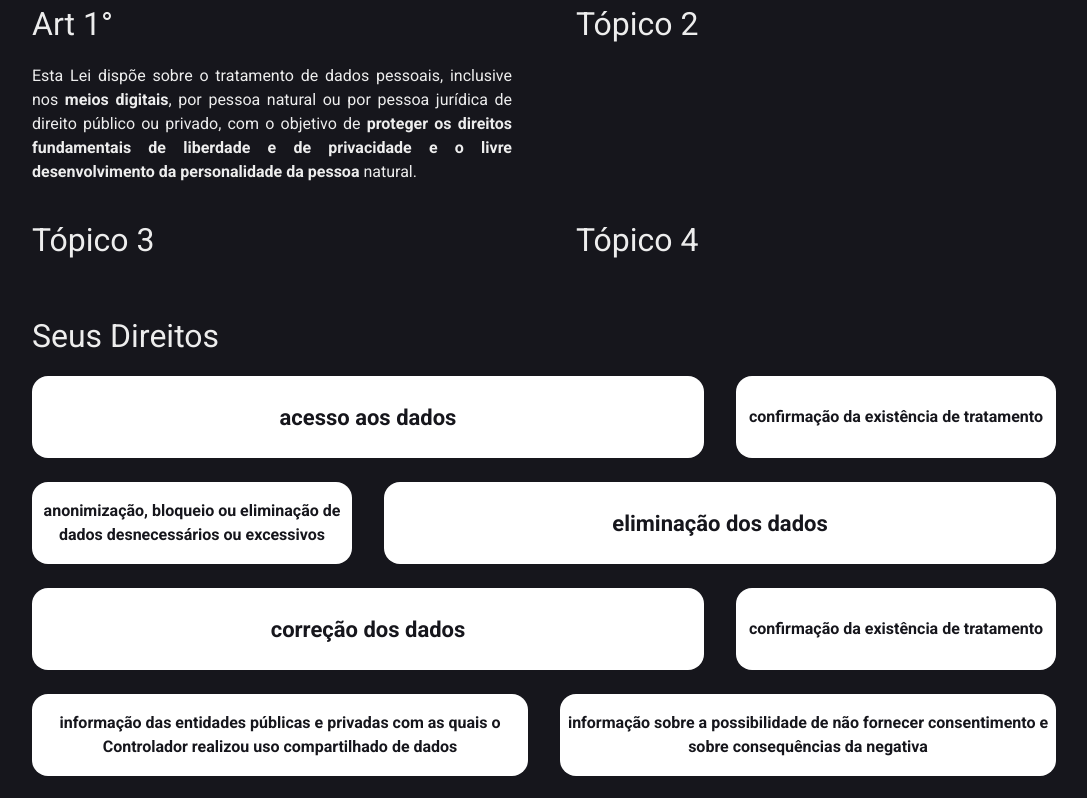
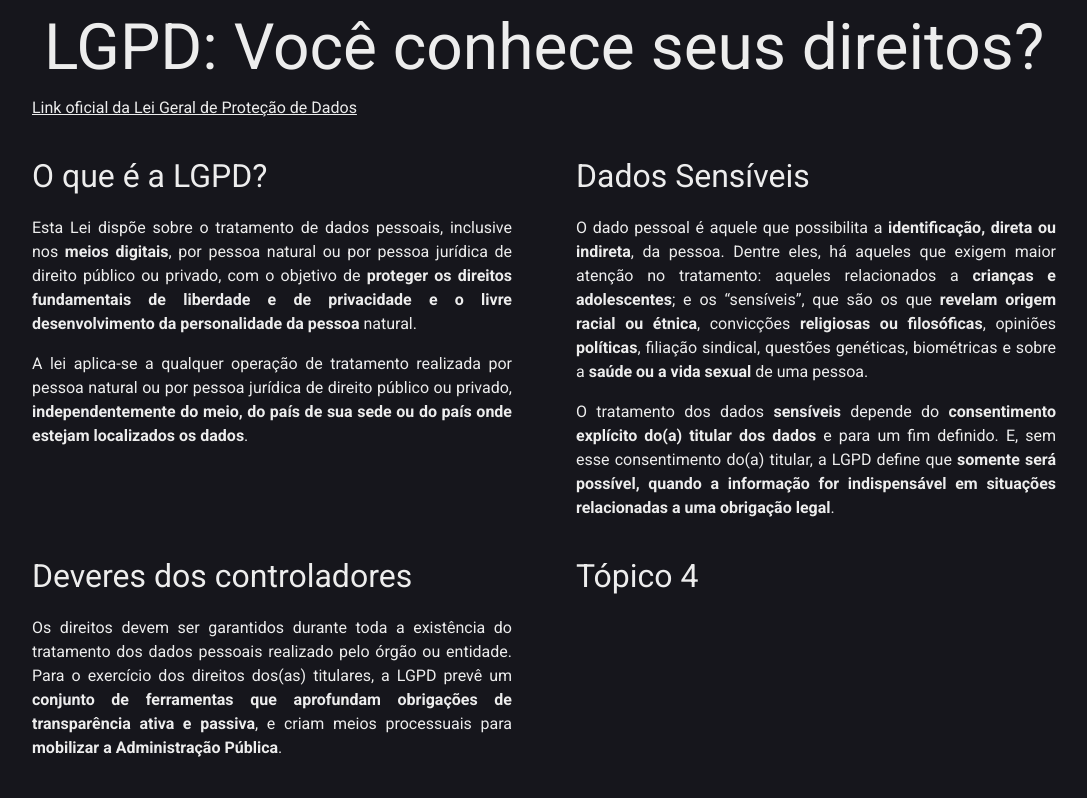
Before and after one commit to paulomacieltorresfilho/projeto-infosoc, a Next.js app: page / in a window 1280 px wide. Shown: the top 798 px of the page, without its empty margins (96-1183 px from the left). Built offline with nearby package versions, Linux system fonts and the light colour scheme.

Commit message:
adiciona primeiras partes da explicacao

```diff
--- a/app/globals.css
+++ b/app/globals.css
@@ -18,6 +18,11 @@ body {
   justify-content: center;
 }
 
+h1 {
+  color: var(--foreground);
+  font-size: 64px;
+}
+
 h2 {
   color: var(--foreground);
   font-size: 32px;
@@ -26,6 +31,17 @@ h2 {
 
 p {
   color: var(--foreground);
+}
+
+a {
+  color: var(--foreground);
+  text-decoration: underline;
+}
+
+.container {
+  display: flex;
+  align-items: center;
+  flex-direction: column;
 }
 
 .explicacao-grid {
@@ -38,7 +54,7 @@ p {
   text-align: justify;
 }
 
-.container {
+.content {
   min-width: 880px;
   max-width: 1024px;
   display: flex;
--- a/app/layout.tsx
+++ b/app/layout.tsx
@@ -3,6 +3,7 @@ import { Roboto as Font } from "next/font/google";
 import "./globals.css";
 
 const font = Font({
+  // weight: "300"
 })
 
 export const metadata: Metadata = {
--- a/app/page.tsx
+++ b/app/page.tsx
@@ -1,17 +1,32 @@
 export default function Home() {
   return (
     <div className="container">
+      <h1>LGPD: Você conhece seus direitos?</h1>
+      <div className="content">
+        <a href="https://www.planalto.gov.br/ccivil_03/_ato2015-2018/2018/lei/l13709.htm" target="_blank">Link oficial da Lei Geral de Proteção de Dados</a>
         <section>
           <div className="explicacao-grid">
             <div>
-            <h2>Art 1°</h2>
-            <p>Esta Lei dispõe sobre o tratamento de dados pessoais, inclusive nos <b>meios digitais</b>, por pessoa natural ou por pessoa jurídica de direito público ou privado, com o objetivo de <b>proteger os direitos fundamentais de liberdade e de privacidade e o livre desenvolvimento da personalidade da pessoa</b> natural.</p>
+              <h2>O que é a LGPD?</h2>
+              <p style={{ marginBottom: '16px' }}>
+                Esta Lei dispõe sobre o tratamento de dados pessoais, inclusive nos <b>meios digitais</b>, por pessoa natural ou por pessoa jurídica de direito público ou privado, com o objetivo de <b>proteger os direitos fundamentais de liberdade e de privacidade e o livre desenvolvimento da personalidade da pessoa</b> natural.
+              </p>
+              <p>
+                A lei aplica-se a qualquer operação de tratamento realizada por pessoa natural ou por pessoa jurídica de direito público ou privado, <b>independentemente do meio, do país de sua sede ou do país onde estejam localizados os dados</b>.
+              </p>
             </div>
             <div>
-            <h2>Tópico 2</h2>
+              <h2>Dados Sensíveis</h2>
+              <p style={{ marginBottom: '16px' }}>
+                O dado pessoal é aquele que possibilita a <b>identificação, direta ou indireta</b>, da pessoa.
+                Dentre eles, há aqueles que exigem maior atenção no tratamento: aqueles relacionados a <b>crianças e adolescentes</b>; e os “sensíveis”, que são os que <b>revelam origem racial ou étnica</b>, convicções <b>religiosas ou filosóficas</b>, opiniões <b>políticas</b>, filiação sindical, questões genéticas, biométricas e sobre a <b>saúde ou a vida sexual</b> de uma pessoa.</p>
+              <p>
+                O tratamento dos dados <b>sensíveis</b> depende do <b>consentimento explícito do(a) titular dos dados</b> e para um fim definido. E, sem esse consentimento do(a) titular, a LGPD define que <b>somente será possível, quando a informação for indispensável em situações relacionadas a uma obrigação legal</b>.
+              </p>
             </div>
             <div>
-            <h2>Tópico 3</h2>
+              <h2>Deveres dos controladores</h2>
+              <p>Os direitos devem ser garantidos durante toda a existência do tratamento dos dados pessoais realizado pelo órgão ou entidade. Para o exercício dos direitos dos(as) titulares, a LGPD prevê um <b>conjunto de ferramentas que aprofundam obrigações de transparência ativa e passiva</b>, e criam meios processuais para <b>mobilizar a Administração Pública</b>.</p>
             </div>
             <div>
               <h2>Tópico 4</h2>
@@ -34,7 +49,13 @@ export default function Home() {
             <p className="direito-lgpd destaque centralizado">revogação do consentimento</p>
           </div>
         </section>
-
+        <section>
+          <h2>Relatos Pessoais</h2>
+        </section>
+        <section>
+          <h2>Mini Glossário</h2>
+        </section>
+      </div>
     </div>
   )
 }
```
Lines whose indentation alone changed are shown as unchanged.
